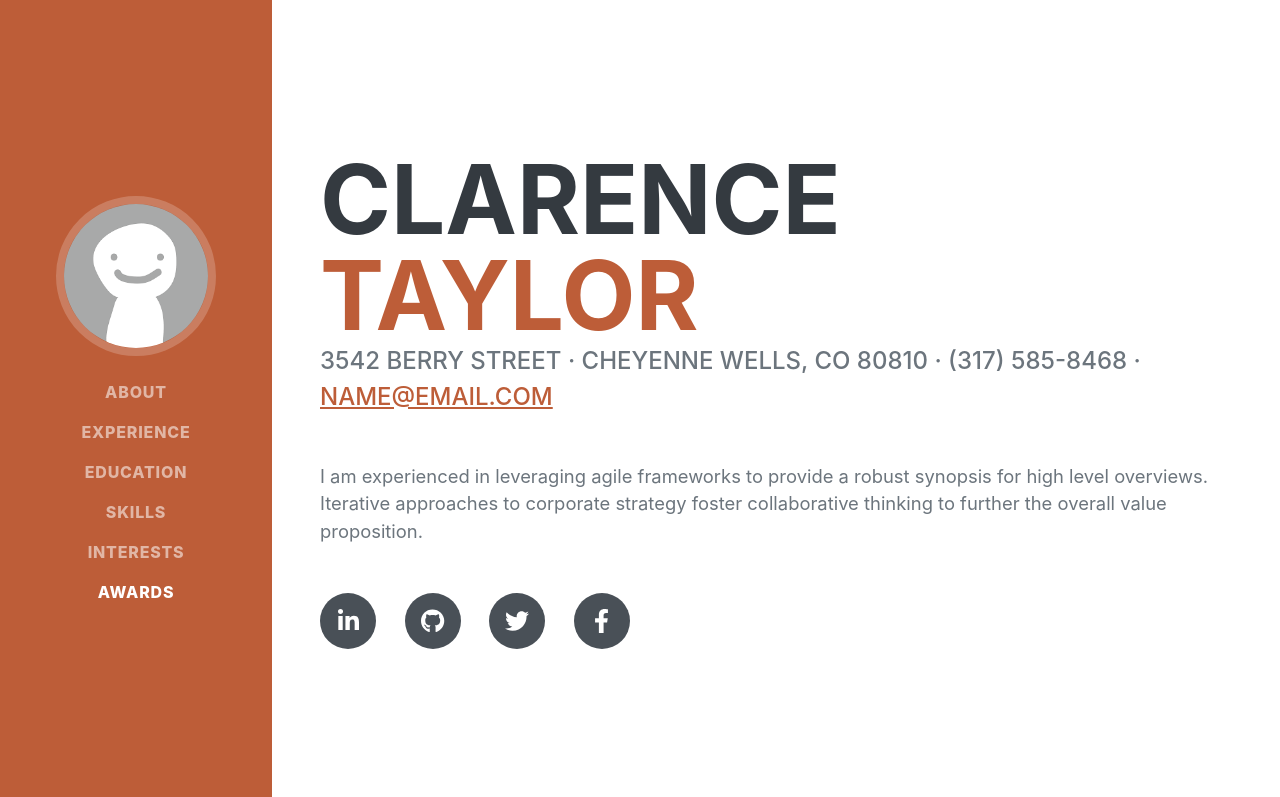
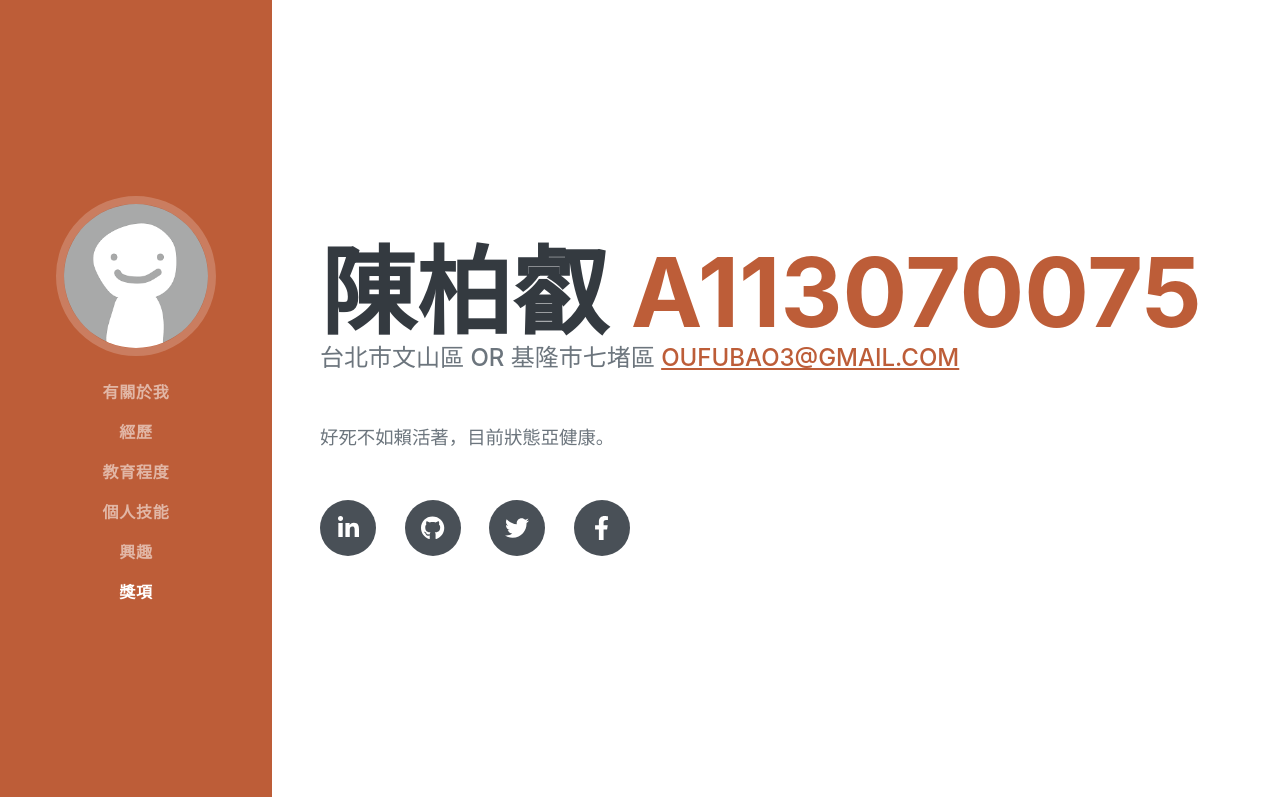
Before and after one commit to A113070075/A113070075.github.io, a plain HTML site: page index.html in a window 1280 px wide. Shown: the top 797 px of the page. Drawn offline with nearby package versions, Linux system fonts and the light colour scheme; a web font is replaced by a local one.

Commit message:
翻譯蒟蒻進度10%

```diff
--- a/index.html
+++ b/index.html
@@ -20,18 +20,18 @@
         <!-- Navigation-->
         <nav class="navbar navbar-expand-lg navbar-dark bg-primary fixed-top" id="sideNav">
             <a class="navbar-brand js-scroll-trigger" href="#page-top">
-                <span class="d-block d-lg-none">Clarence Taylor</span>
+                <span class="d-block d-lg-none">陳柏叡 A113070075</span>
                 <span class="d-none d-lg-block"><img class="img-fluid img-profile rounded-circle mx-auto mb-2" src="assets/img/icon.png" alt="..." /></span>
             </a>
             <button class="navbar-toggler" type="button" data-bs-toggle="collapse" data-bs-target="#navbarResponsive" aria-controls="navbarResponsive" aria-expanded="false" aria-label="Toggle navigation"><span class="navbar-toggler-icon"></span></button>
             <div class="collapse navbar-collapse" id="navbarResponsive">
                 <ul class="navbar-nav">
-                    <li class="nav-item"><a class="nav-link js-scroll-trigger" href="#about">About</a></li>
-                    <li class="nav-item"><a class="nav-link js-scroll-trigger" href="#experience">Experience</a></li>
-                    <li class="nav-item"><a class="nav-link js-scroll-trigger" href="#education">Education</a></li>
-                    <li class="nav-item"><a class="nav-link js-scroll-trigger" href="#skills">Skills</a></li>
-                    <li class="nav-item"><a class="nav-link js-scroll-trigger" href="#interests">Interests</a></li>
-                    <li class="nav-item"><a class="nav-link js-scroll-trigger" href="#awards">Awards</a></li>
+                    <li class="nav-item"><a class="nav-link js-scroll-trigger" href="#about">有關於我</a></li>
+                    <li class="nav-item"><a class="nav-link js-scroll-trigger" href="#experience">經歷</a></li>
+                    <li class="nav-item"><a class="nav-link js-scroll-trigger" href="#education">教育程度</a></li>
+                    <li class="nav-item"><a class="nav-link js-scroll-trigger" href="#skills">個人技能</a></li>
+                    <li class="nav-item"><a class="nav-link js-scroll-trigger" href="#interests">興趣</a></li>
+                    <li class="nav-item"><a class="nav-link js-scroll-trigger" href="#awards">獎項</a></li>
                 </ul>
             </div>
         </nav>
@@ -41,14 +41,14 @@
             <section class="resume-section" id="about">
                 <div class="resume-section-content">
                     <h1 class="mb-0">
-                        Clarence
-                        <span class="text-primary">Taylor</span>
+                        陳柏叡
+                        <span class="text-primary">A113070075</span>
                     </h1>
                     <div class="subheading mb-5">
-                        3542 Berry Street · Cheyenne Wells, CO 80810 · (317) 585-8468 ·
-                        <a href="mailto:name@email.com">name@email.com</a>
+                        台北市文山區 or 基隆市七堵區
+                        <a href="mailto:oufubao3@gmail.com">oufubao3@gmail.com</a>
                     </div>
-                    <p class="lead mb-5">I am experienced in leveraging agile frameworks to provide a robust synopsis for high level overviews. Iterative approaches to corporate strategy foster collaborative thinking to further the overall value proposition.</p>
+                    <p class="lead mb-5">好死不如賴活著，目前狀態亞健康。</p>
                     <div class="social-icons">
                         <a class="social-icon" href="#!"><i class="fab fa-linkedin-in"></i></a>
                         <a class="social-icon" href="#!"><i class="fab fa-github"></i></a>
```
